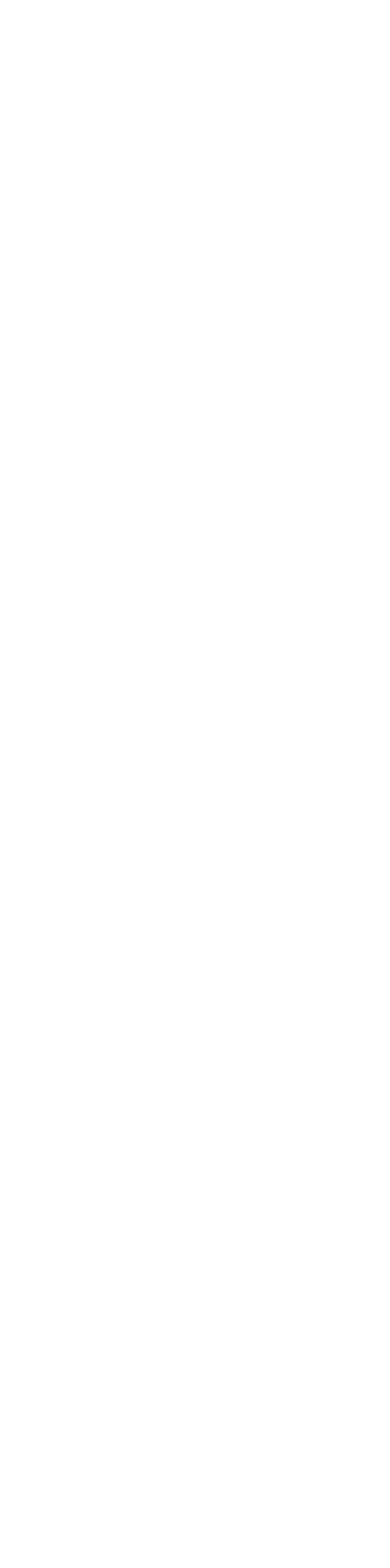
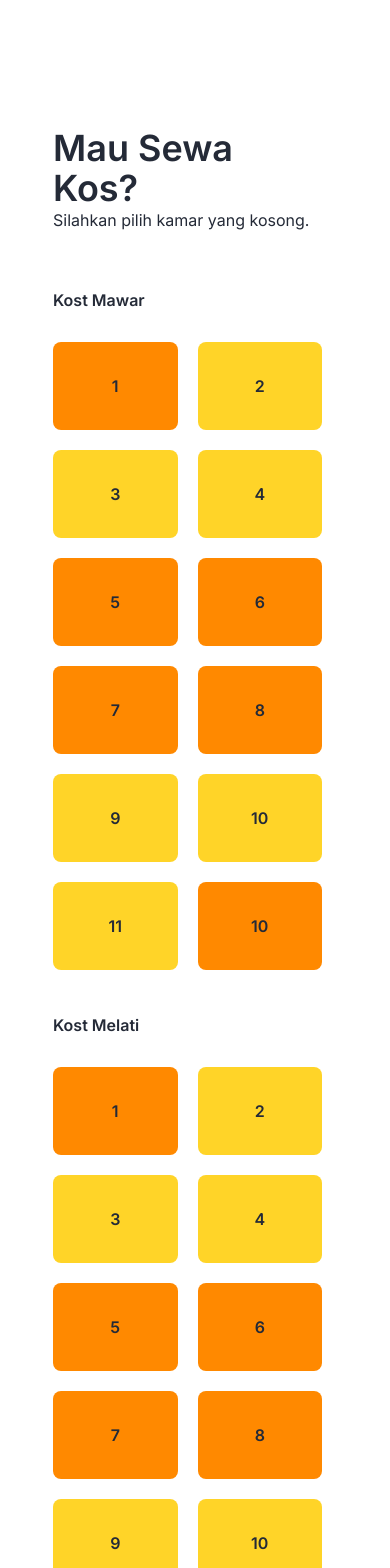
Before and after one commit to purboindra/my-kostan, a Next.js app: page / in a window 390 px wide. Shown: the top 1568 px of the page. Before the commit the page ends 844 px from the top, so only its background shows below. Built offline with nearby package versions, Linux system fonts and the light colour scheme.

Commit message:
responsive main page

```diff
--- a/app/(site)/page.tsx
+++ b/app/(site)/page.tsx
@@ -58,7 +58,7 @@ export default function Home() {
   ];
 
   return (
-    <div className="flex flex-col h-full ml-[53px] my-32 mr-[68px] overflow-hidden overflow-y-auto">
+    <div className="md:flex flex-col h-full ml-[53px] my-32 mr-[68px] ">
       <div className="pb-14">
         <h1 className="font-semibold text-4xl text-blackColor">
           Mau Sewa Kos?
@@ -67,13 +67,13 @@ export default function Home() {
           Silahkan pilih kamar yang kosong.
         </p>
       </div>
-      <div className="flex flex-row w-full gap-[39px] mt-[40px] justify-between">
+      <div className="flex md:flex-col sm:flex-col lg:flex-col xl:flex-row 2xl:flex-row flex-col w-full lg:gap-[39px] 2xl:gap-[39px] gap-5 lg:mt-4 2xl:mt-4 justify-between">
         <div className="flex-2 flex-col">
           <h1 className="font-semibold text-base text-blackColor">
             Kost Mawar
           </h1>
           {/* ROOMS */}
-          <div className="mt-[30px] grid grid-cols-1 sm:grid-cols-2 md:grid-cols-3 lg:grid-cols-6 xl:grid-cols-6 2xl:grid-cols-6 gap-5">
+          <div className="mt-[30px] grid grid-cols-2 sm:grid-cols-2 md:grid-cols-3 lg:grid-cols-6 xl:grid-cols-6 2xl:grid-cols-6 gap-5">
             {melaatiRooms.map((room) => (
               <div
                 key={room.roomId}
@@ -89,7 +89,7 @@ export default function Home() {
             Kost Melati
           </h1>
           {/* ROOMS */}
-          <div className="mt-[30px] grid grid-cols-1 sm:grid-cols-2 md:grid-cols-3 lg:grid-cols-6 xl:grid-cols-6 2xl:grid-cols-6 gap-5">
+          <div className="mt-[30px] grid grid-cols-2 sm:grid-cols-2 md:grid-cols-3 lg:grid-cols-6 xl:grid-cols-6 2xl:grid-cols-6 gap-5">
             {melaatiRooms.map((room) => (
               <div
                 key={room.roomId}
--- a/app/components/CardInformation.tsx
+++ b/app/components/CardInformation.tsx
@@ -10,7 +10,7 @@ const CardInformation = () => {
   ];
 
   return (
-    <div className="shadow-2xl rounded-2xl flex-1 flex-col h-full ml-[39px] py-16 px-8 items-center">
+    <div className="shadow-xl rounded-2xl flex-1 flex-col h-full ml-[39px] py-16 px-8 items-center">
       <h1 className="text-base font-semibold text-blackColor">
         Latest Information
       </h1>
--- a/app/components/Sidebar.tsx
+++ b/app/components/Sidebar.tsx
@@ -50,8 +50,8 @@ const Sidebar: React.FC<SidebarProps> = ({ children }) => {
   );
 
   return (
-    <div className="hidden md:flex min-h-max w-full">
-      <div className="flex flex-col py-[34px] w-[303px] bg-primaryColor px-[33px] items-start justify-start">
+    <div className="flex min-h-max w-full">
+      <div className="hidden md:flex flex-col py-[34px] w-[303px] bg-primaryColor px-[33px] items-start justify-start">
         <h1 className="text-base font-semibold tracking-[0.66em] text-blackColor">
           KOSTKU
         </h1>
```
